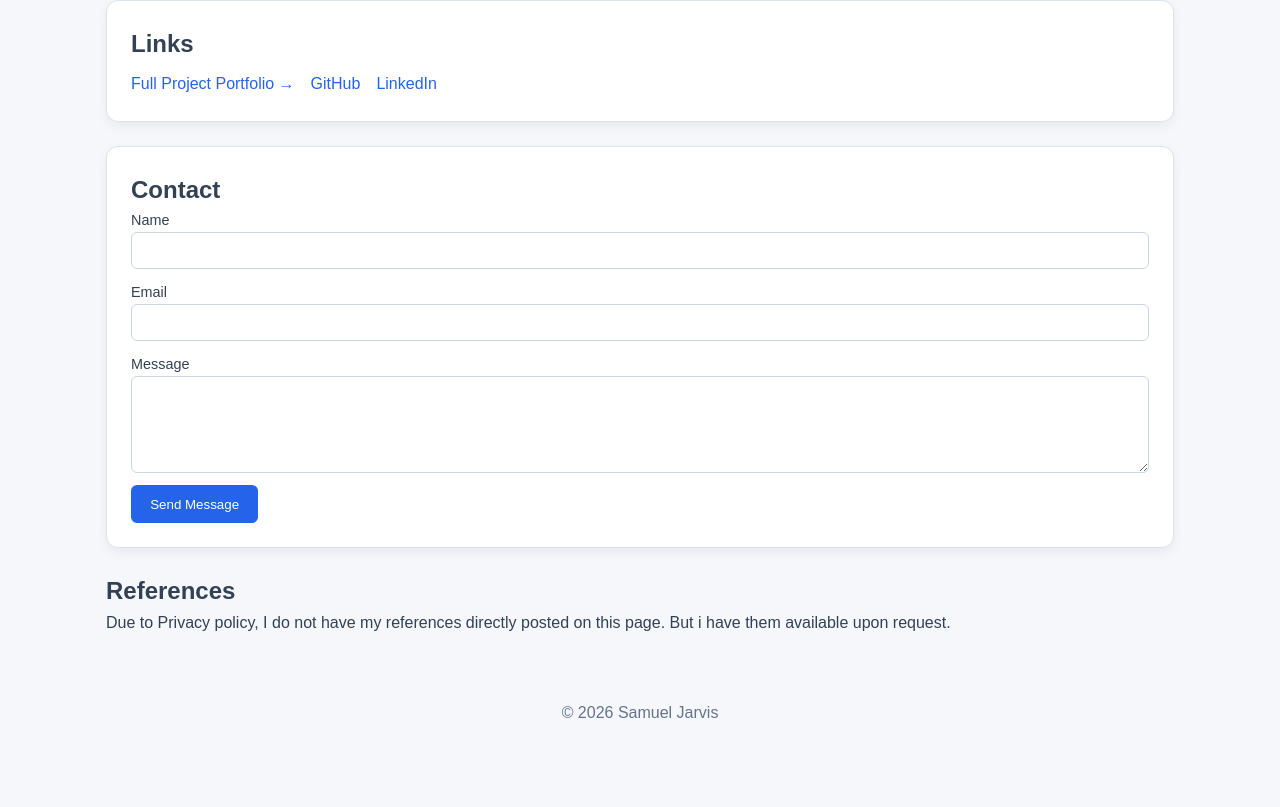
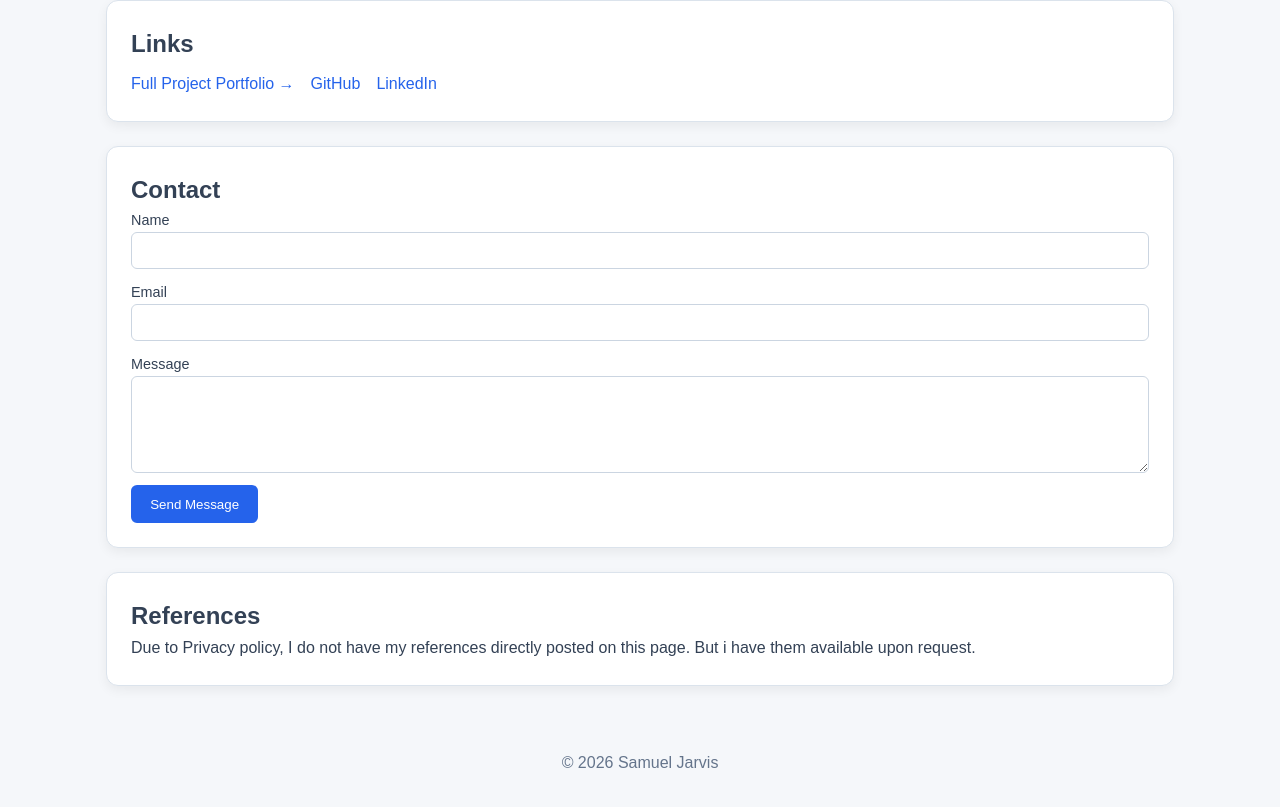
Before and after one commit to JarvisAppleSlice/Personal-Portfolio, a website built with Vite: page index.html in a window 1280 px wide. Shown: the part 1290-2097 px from the top of the page. Before the commit the page ends 2047 px from the top, so only its background shows below. Built offline with nearby package versions, Linux system fonts and the light colour scheme.

Commit message:
Update index.html

```diff
--- a/index.html
+++ b/index.html
@@ -142,7 +142,7 @@
 					<button type="submit">Send Message</button>
 				</form>
 			</section>
-			<section>
+			<section class="contact">
 				<div class="sum">
 					<h2>References</h2>
 					<p>
```
